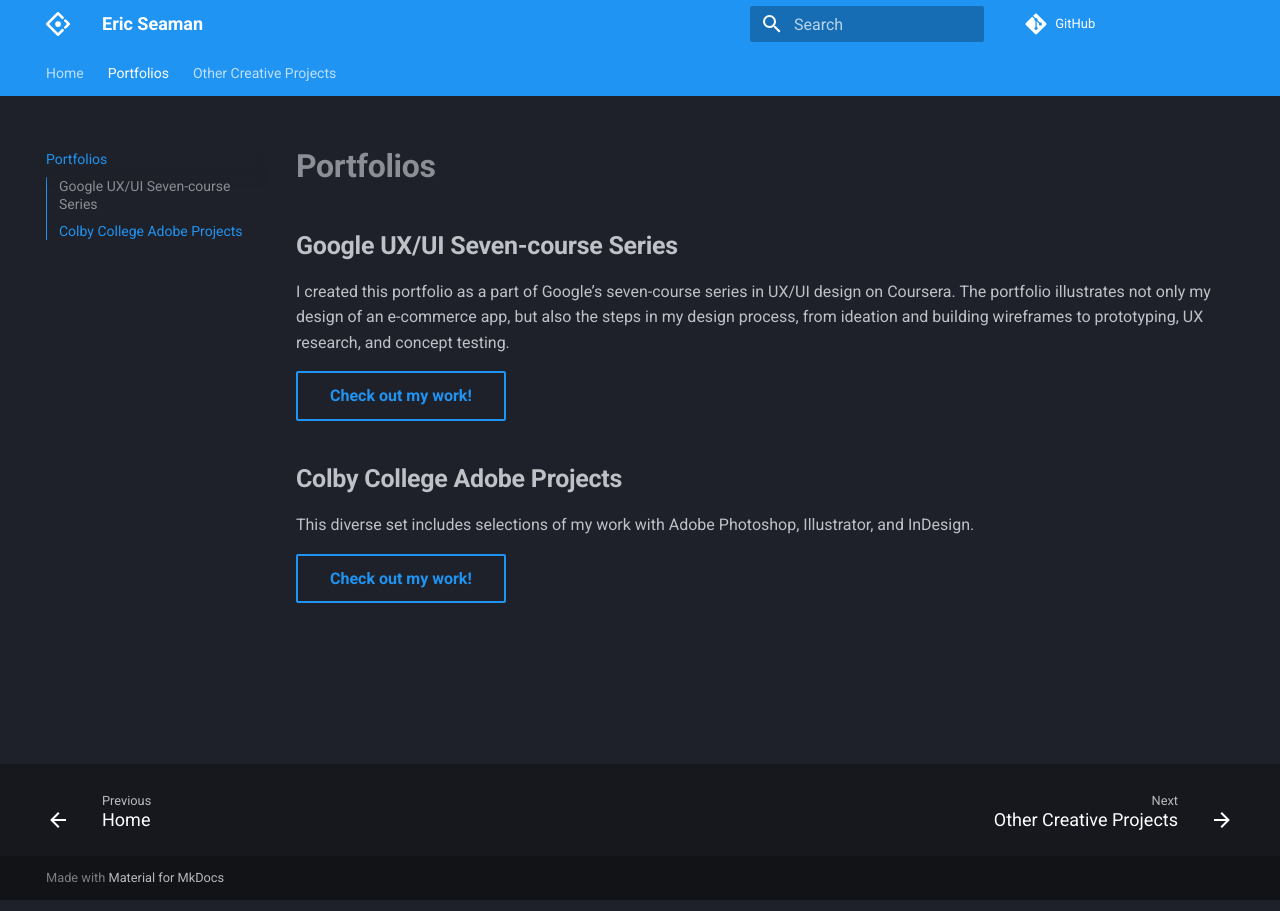
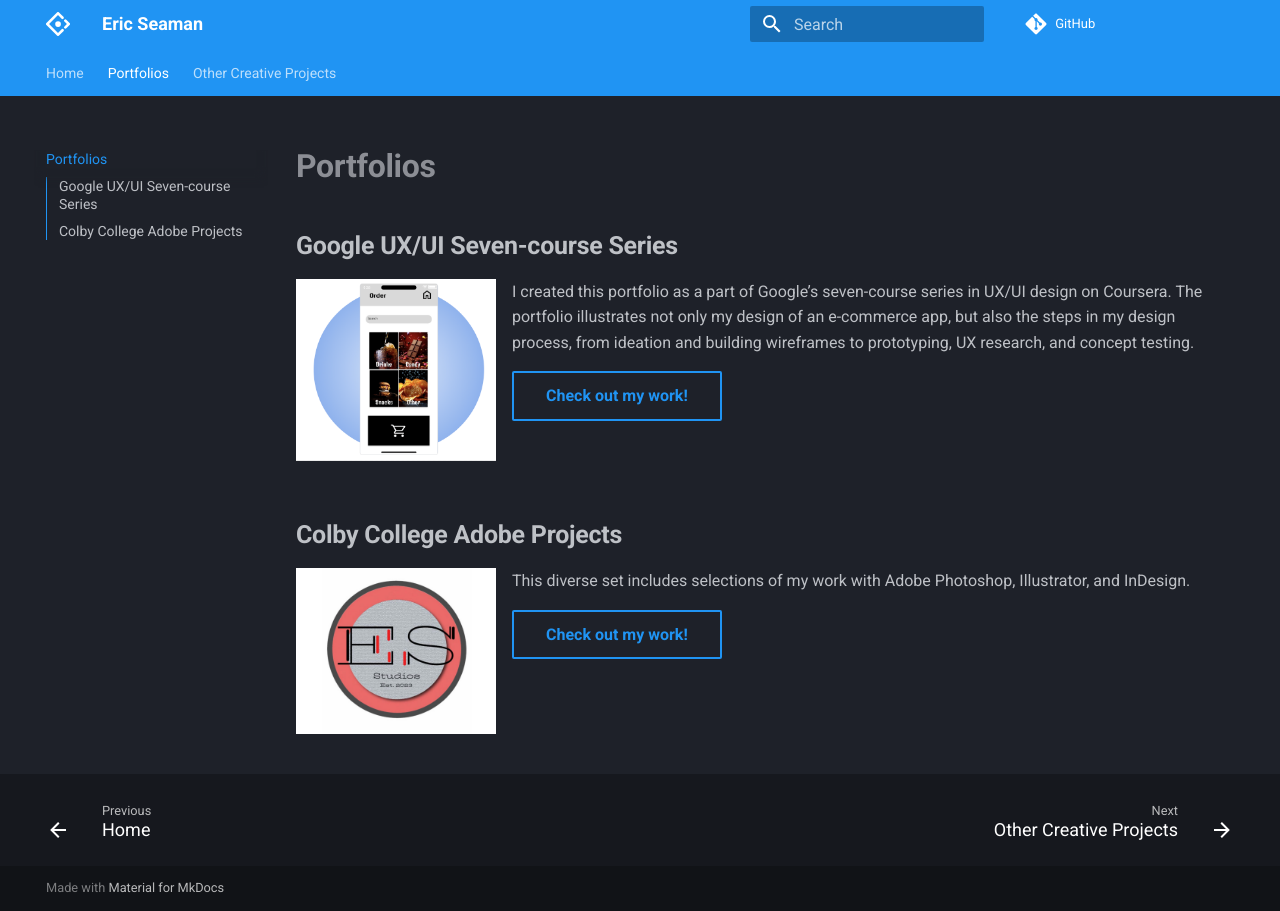
Before and after one commit to EGSeaman/EGSeaman.github.io, an MkDocs documentation site: the page built from docs/Portfolio.md, in a window 1280 px wide. Built offline with MkDocs 1.6.1 and Material for MkDocs 9.7.7, drawn with Linux system fonts in a browser that asks for light colours; comment, search, counter and statistics services are not loaded.

Commit message:
changes w dad

```diff
--- a/docs/Portfolio.md
+++ b/docs/Portfolio.md
@@ -1,13 +1,24 @@
 
 # **Portfolios**
 ## **Google UX/UI Seven-course Series**
+
+![image](Images/googlework.png){align=left width=200 loading=lazy}
 
 I created this portfolio as a part of Google’s seven-course series in UX/UI design on Coursera.  The portfolio illustrates not only my design of an e-commerce app, but also the steps in my design process, from ideation and building wireframes to prototyping, UX research, and concept testing.
 
 [Check out my work!](pdfs/Grad_School_Portfolio.pdf){ .md-button }
 
+
+<br clear="left"/>
+
+
 ## **Colby College Adobe Projects**
+
+![image](Images/digitalartdemo.png){align=left width=200 loading=lazy}
 
 This diverse set includes selections of my work with Adobe Photoshop, Illustrator, and InDesign.
 
 [Check out my work!](pdfs/Digital_Art_Portfolio.pdf){ .md-button }
+
+
+<br clear="left"/>
```
Also changed, not shown: docs/Images/digitalartdemo.png (added), docs/Images/googlework.png (added), 3 other files.
